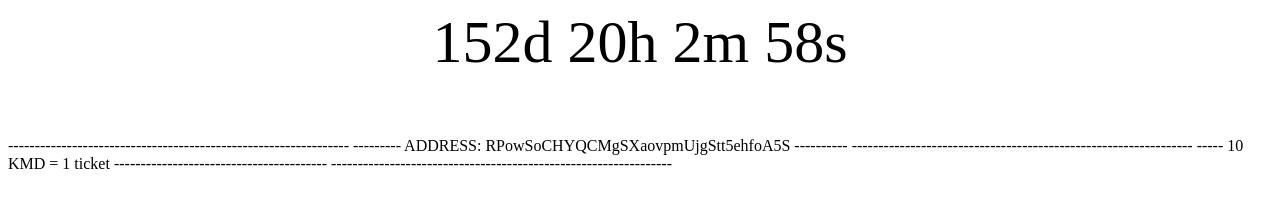
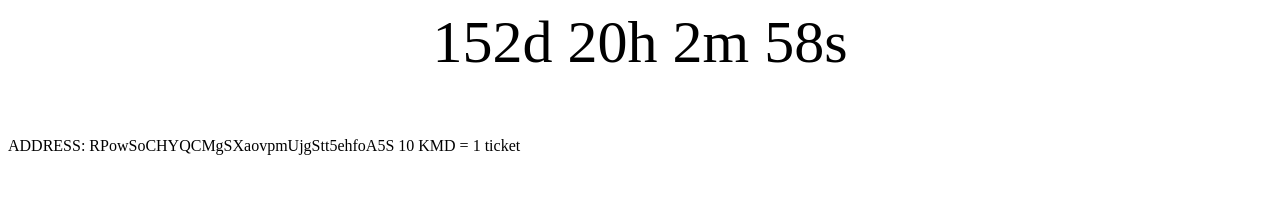
Before and after one commit to h2343v3v/fasfasf3.github.io, a plain HTML site: page index.html in a window 1280 px wide. Drawn offline with Linux system fonts and the light colour scheme.

Commit message:
Update index.html

```diff
--- a/index.html
+++ b/index.html
@@ -46,10 +46,9 @@ var x = setInterval(function() {
 </script>
 
 
-----------------------------------------------------------------
---------- ADDRESS: RPowSoCHYQCMgSXaovpmUjgStt5ehfoA5S ----------
-----------------------------------------------------------------
------ 10 KMD = 1 ticket ----------------------------------------
-----------------------------------------------------------------
+
+ADDRESS: RPowSoCHYQCMgSXaovpmUjgStt5ehfoA5S
+10 KMD = 1 ticket
+
 </body>
 </html>
```
